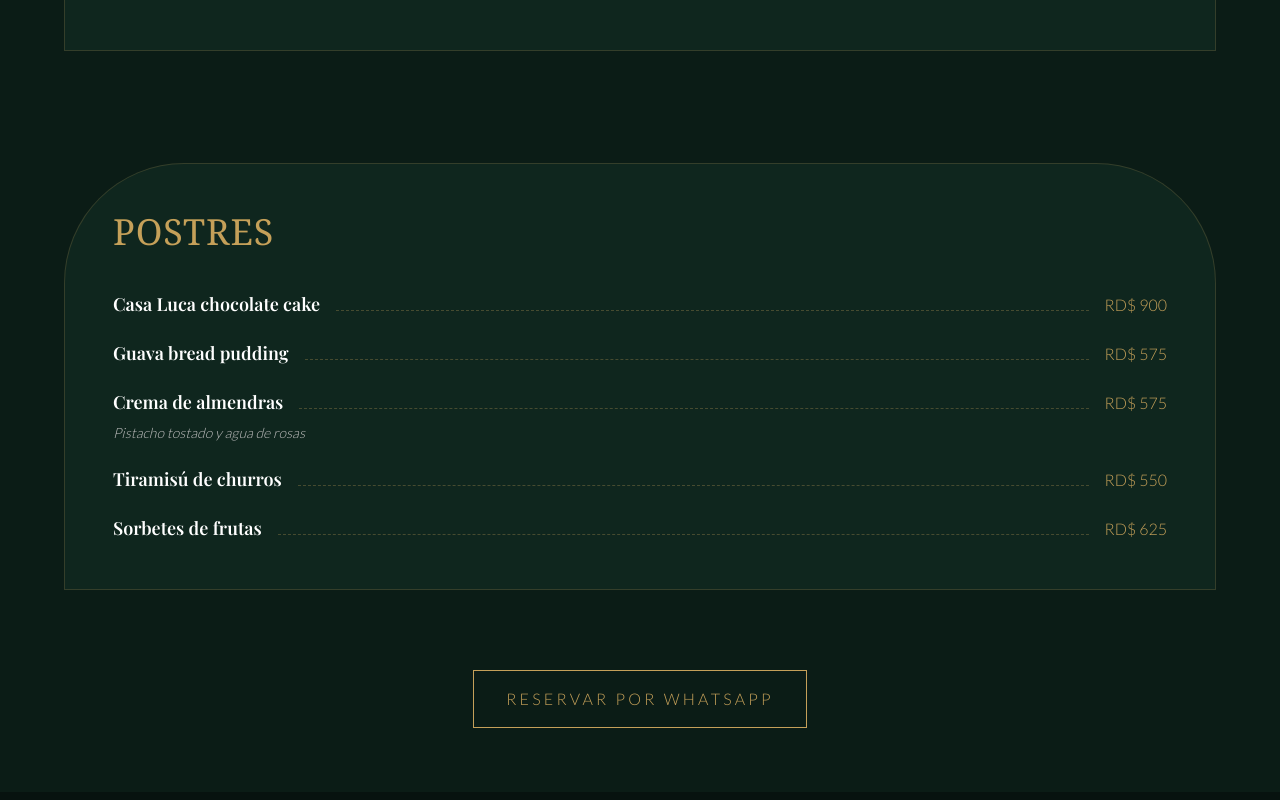
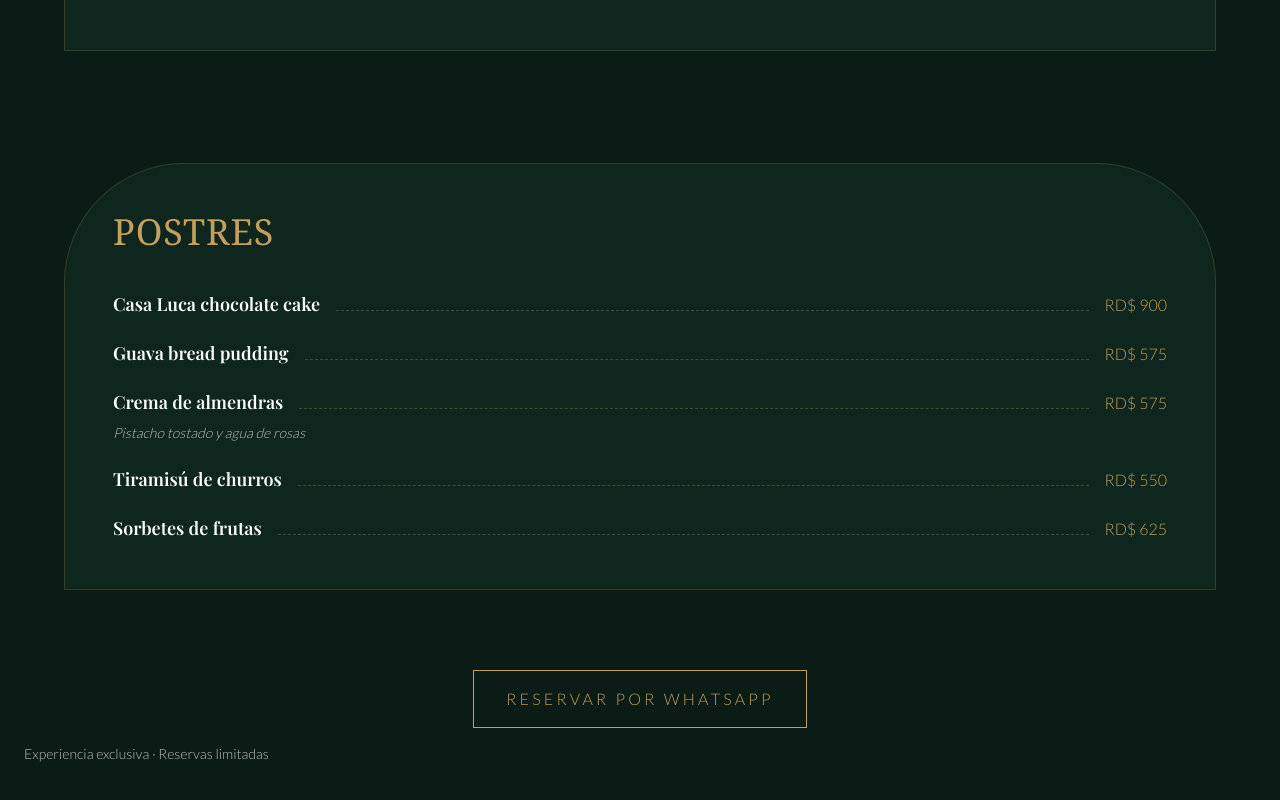
Before and after one commit to Angelito022002/casaluca-web, a Next.js app: page /menu in a window 1280 px wide. Shown: the part 6646-7446 px from the top of the page. Built offline with nearby package versions, Linux system fonts and the light colour scheme.

Commit message:
Update page.tsx

```diff
--- a/src/app/menu/page.tsx
+++ b/src/app/menu/page.tsx
@@ -178,6 +178,9 @@ export default function MenuPage() {
           </a>
         </div>
       </div>
+      <p className="text-[#BDBDBD] mt-4 text-sm">
+  Experiencia exclusiva · Reservas limitadas
+</p>
     </main>
   );
 }
```
